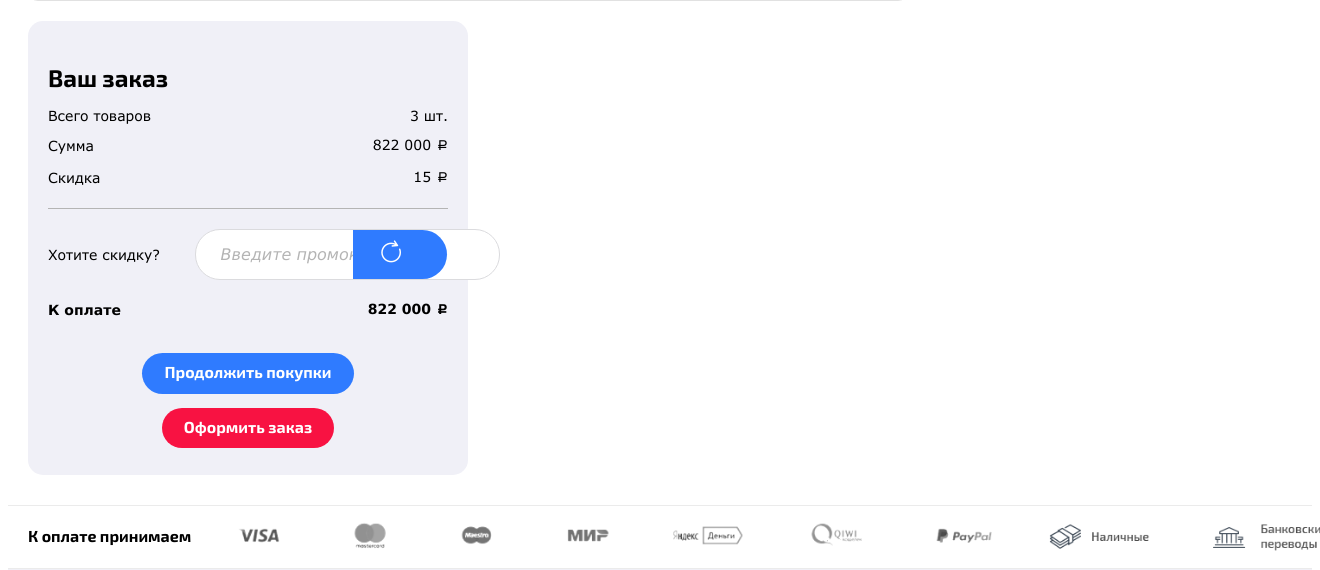
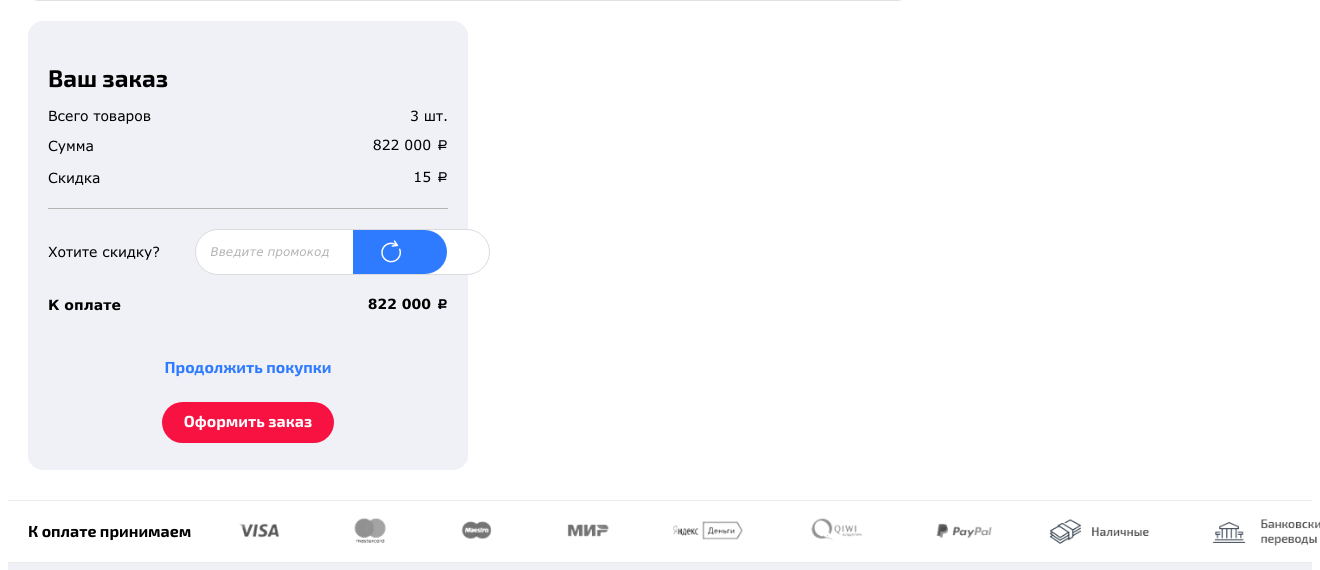
Before and after one commit to BulatSa/3dsystem, a PHP site: page /cart.php in a window 1320 px wide; the page is wider, and only the part inside the window is pictured. Shown: the part 1371-1941 px from the top of that part. Run offline with PHP 8.4, Linux system fonts and the light colour scheme; style sheets or scripts are compiled from the project's sources; some libraries are stand-ins or nearby versions; some web fonts are replaced.

Commit message:
lk begin

```diff
--- a/cart.php
+++ b/cart.php
@@ -4,7 +4,7 @@
 	<div class="container">
 		<h1 class="h1">Корзина</h1>
 		<div class="user-cart__order-action user-cart__order-action--head">
-			<a href="#" class="btn btn--blue">Продолжить покупки</a>
+			<a href="#" class="btn">Продолжить покупки</a>
 			<a href="#" class="btn btn--red">Оформить заказ</a>
 		</div>
 	</div>
@@ -140,7 +140,7 @@
 						<span class="user-cart__order-value">822 000 <span class="rub">c</span></span>
 					</div>
 					<div class="user-cart__order-action">
-						<a href="#" class="btn btn--blue">Продолжить покупки</a>
+						<a href="#" class="btn">Продолжить покупки</a>
 						<a href="#" class="btn btn--red">Оформить заказ</a>
 					</div>
 				</div>
--- a/header.php
+++ b/header.php
@@ -186,7 +186,7 @@
 					<a href="#" class="header__cabinet"><i class="i-person"></i><span>Личный кабинет</span></a>
 					<div class="header__cart-wrap header__cart-wrap--mobile">
 						<a href="#" class="header__compare"><i class="i-compare"><sup>52</sup></i></a>
-						<a href="#" class="header__cart">
+						<a href="/cart.php" class="header__cart">
 							<i class="i-card"><sup>3</sup></i>
 							<span class="header__cart-info">
 								<b>Корзина: 3 товара</b>
@@ -207,8 +207,8 @@
 					<button type="submit" title="Найти"><i class="i-search"></i></button>
 				</form>
 				<div class="header__cart-wrap">
-					<a href="#" class="header__compare"><i class="i-compare"><sup>52</sup></i></a>
-					<a href="#" class="header__cart">
+					<a href="#" class="header__compare" title="Перейти к сравнению"><i class="i-compare"><sup>52</sup></i></a>
+					<a href="/cart.php" class="header__cart">
 						<i class="i-card"><sup>3</sup></i>
 						<span class="header__cart-info">
 							<b>Корзина: 3 товара</b>
--- a/sass/modules/_user-cart.scss
+++ b/sass/modules/_user-cart.scss
@@ -293,6 +293,8 @@ a.user-cart__item-value {
 	input {
 		width: 100%;
 		max-width: 310px;
+		font-size: 12px;
+		padding-left: 15px;
 	}
 	.btn {
 		position: absolute;
```
Lines whose indentation alone changed are shown as unchanged.
